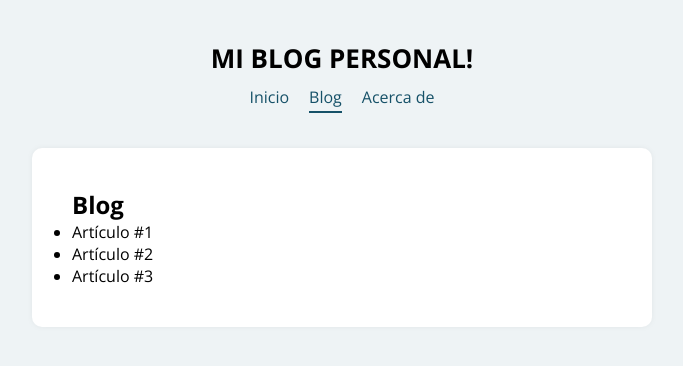
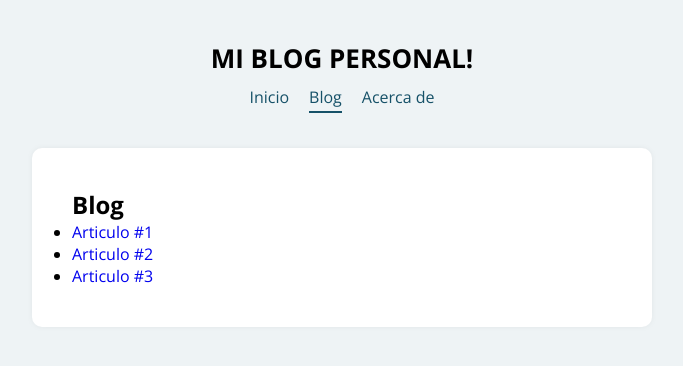
Before and after one commit to alfred3ks/app_react_route_blog, a React (Vite) app: page /blog in a window 1280 px wide. Shown: the top 366 px of the page, without its empty margins (298-981 px from the left). Built offline with nearby package versions, Linux system fonts and the light colour scheme.

Commit message:
Cargando contenido del blog de manera dinámica.

```diff
--- a/src/components/Blog.jsx
+++ b/src/components/Blog.jsx
@@ -1,11 +1,18 @@
+import { NavLink } from "react-router-dom";
+import posts from "../data/post";
+
 const Blog = () => {
   return (
     <div>
       <h2>Blog</h2>
       <ul>
-        <li>Artículo #1</li>
-        <li>Artículo #2</li>
-        <li>Artículo #3</li>
+        {posts.map((post) => {
+          return (
+            <li key={post.id}>
+              <NavLink to={`/post/${post.id}`}>{post.titulo}</NavLink>
+            </li>
+          );
+        })}
       </ul>
     </div>
   );
--- /dev/null
+++ b/src/data/post.js
@@ -0,0 +1,7 @@
+const posts = [
+  { id: 1, titulo: "Articulo #1", texto: "Este es el texto del articulo 1" },
+  { id: 2, titulo: "Articulo #2", texto: "Este es el texto del articulo 2" },
+  { id: 3, titulo: "Articulo #3", texto: "Este es el texto del articulo 3" },
+];
+
+export default posts;
```
